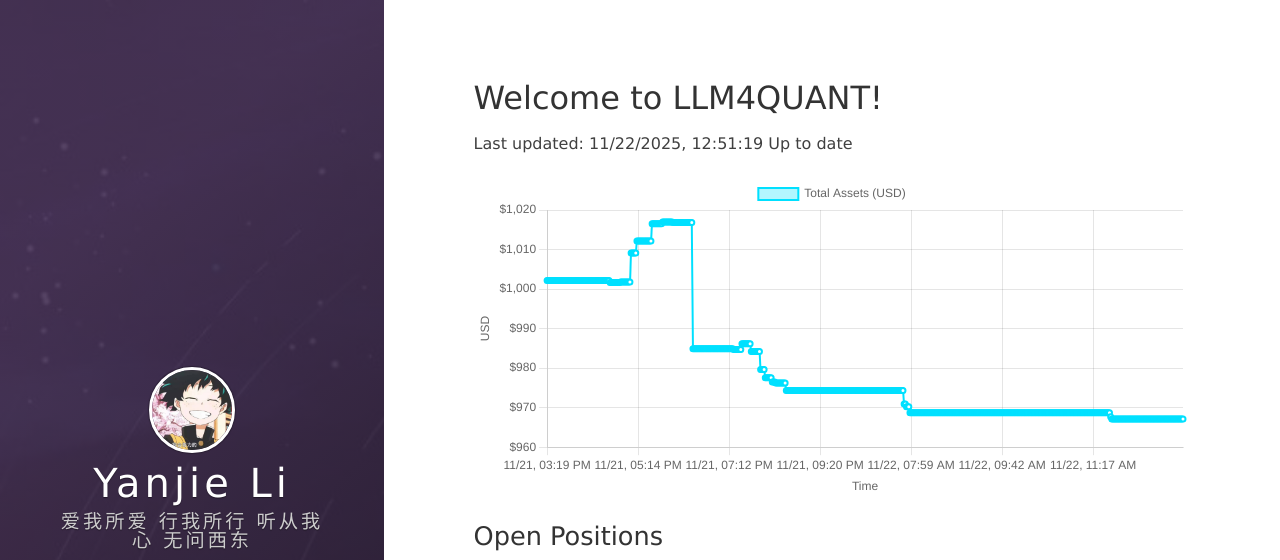
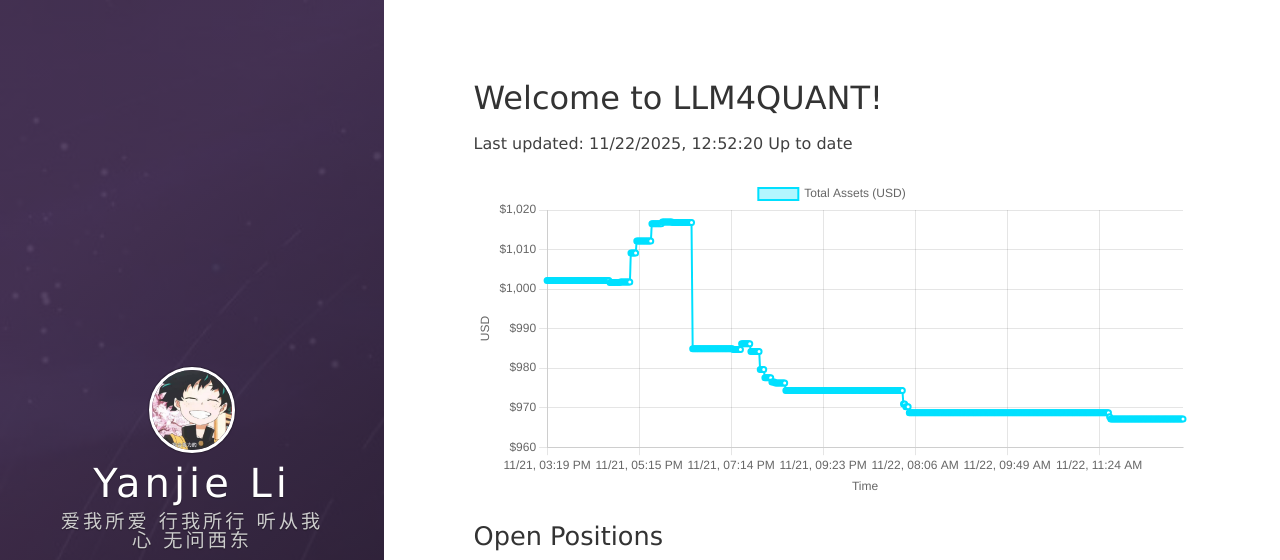
Before and after one commit to leeyegy/leeyegy.github.io, a Jekyll site: the page built from live-trading.html, in a window 1280 px wide and 1188 px high. Shown: the top 560 px of the window. Built offline with Jekyll 4.4.1, drawn with Linux system fonts in a browser that asks for light colours; nearby versions of some CDN libraries.

Commit message:
AccountMonitor: update balance history 2025-11-22T20:52:20+08:00

```diff
--- a/assets/data/binance/balance-history.json
+++ b/assets/data/binance/balance-history.json
@@ -1,5 +1,5 @@
 {
-  "generatedAt": "2025-11-22T20:51:19+08:00",
+  "generatedAt": "2025-11-22T20:52:20+08:00",
   "asset": "total_usd_value",
   "history": [
     {
@@ -2184,6 +2184,10 @@
     },
     {
       "timestamp": "2025-11-22T20:51:19+08:00",
+      "totalUsd": 967.14645393
+    },
+    {
+      "timestamp": "2025-11-22T20:52:20+08:00",
       "totalUsd": 967.14645393
     }
   ]
```
